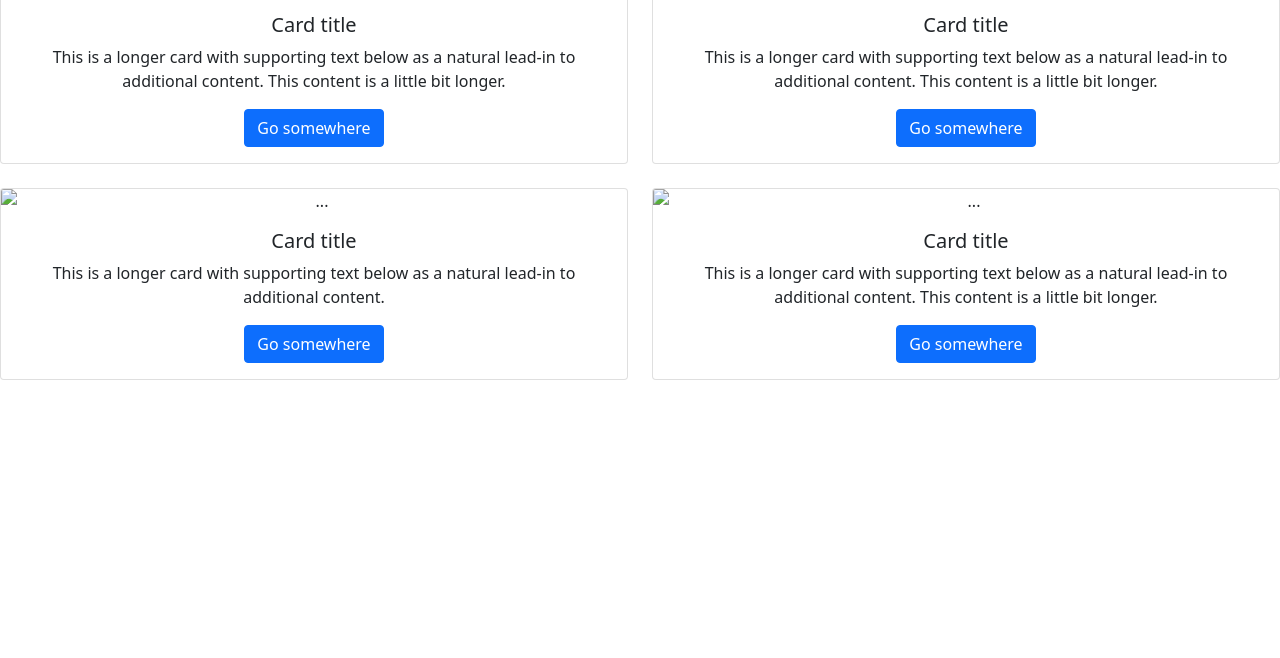
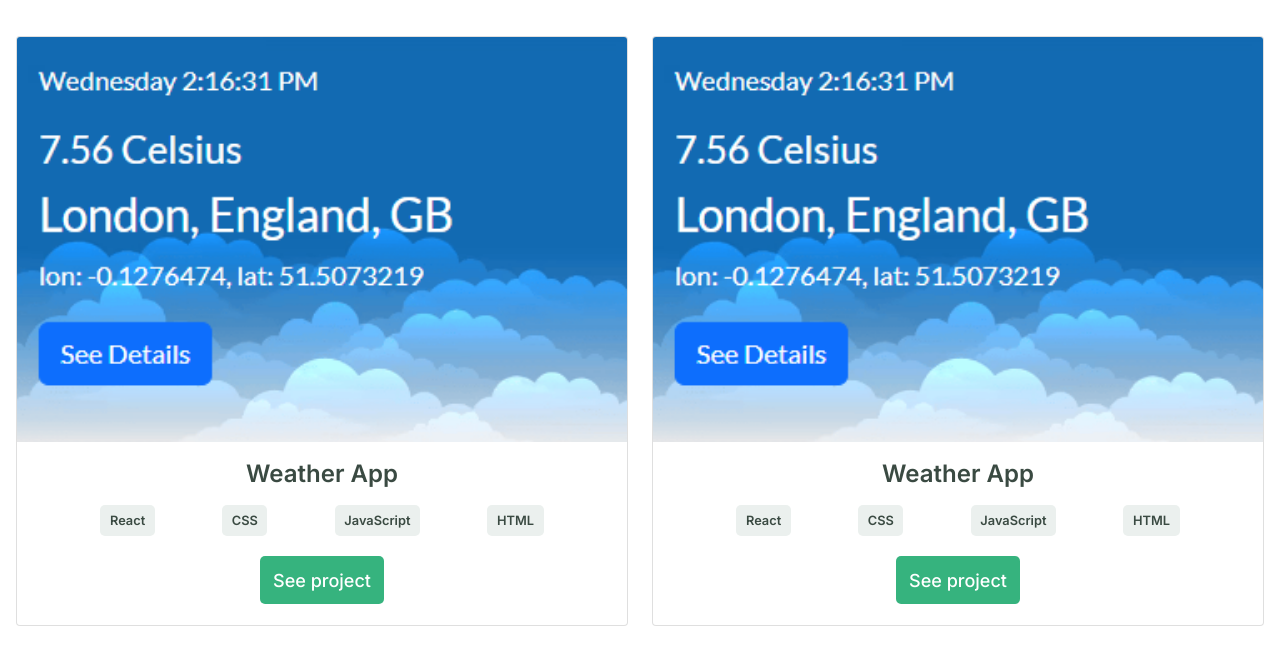
Before and after one commit to binyamolango/My_Portfolio, a website: page src/index.html in a window 1280 px wide. Shown: the part 714-1372 px from the top of the page. Before the commit the page ends 1094 px from the top, so only its background shows below. Drawn offline with nearby package versions, Linux system fonts and the light colour scheme.

Commit message:
Add style to cards

```diff
--- a/src/index.css
+++ b/src/index.css
@@ -19,6 +19,7 @@
   --tertiary-color: #EBF0EE;
   --quaternary-color: #C1C7D0;
   --social-color: #505F79;
+  --card-color: #3A4A42;
 }
 
 body {
@@ -101,3 +102,43 @@ img {
 }
 
 /* style the portfolio section */
+
+.portfolio {
+  margin-top: 2em;
+}
+
+.cards_cont {
+  padding: 2em 1em;
+}
+
+.card-title {
+  font: var(--card-title-font);
+  color: var(--card-color)
+}
+
+.card-text {
+  display: flex;
+  justify-content: space-evenly;
+  margin: 1em 0 2em 0;
+}
+
+.tag {
+  font: var(--card-tag-font);
+  color: var(--card-color);
+  background: var(--tertiary-color);
+  border-radius: 5px 5px;
+  padding: 0.5em 0.75em;
+}
+
+.project_btn {
+  font: var(--button-font);
+  color: #fff;
+  border-radius: 5px 5px;
+  background: var(--secondary-color);
+  padding: 0.75em;
+  text-decoration: none;
+}
+
+.project_btn_cont {
+  margin: 1em 0;
+}
--- a/src/index.html
+++ b/src/index.html
@@ -49,47 +49,39 @@
       <img src="../assets/Indicator.png" alt="line">
     </div>
 
-    <div class="row row-cols-1 row-cols-md-2 g-4">
+    <div class="row row-cols-1 row-cols-md-2 g-4 cards_cont">
       <div class="col">
         <div class="card">
-          <img src="..." class="card-img-top" alt="...">
+          <img src="../assets/weather_app.png" class="card-img-top" alt="weather_app_img">
           <div class="card-body">
-            <h5 class="card-title">Card title</h5>
-            <p class="card-text">This is a longer card with supporting text below as a natural lead-in to additional content. This content is a little bit longer.</p>
-            <a href="#" class="btn btn-primary">Go somewhere</a>
+            <h5 class="card-title">Weather App</h5>
+            <div class="card-text">
+              <div class="tag">React</div>
+              <div class="tag">CSS</div>
+              <div class="tag">JavaScript</div>
+              <div class="tag">HTML</div>
+            </div>
+            <div class="project_btn_cont">
+              <a href="#" class="project_btn">See project</a>
+            </div>
           </div>
         </div>
       </div>
 
       <div class="col">
         <div class="card">
-          <img src="..." class="card-img-top" alt="...">
+          <img src="../assets/weather_app.png" class="card-img-top" alt="weather_app_img">
           <div class="card-body">
-            <h5 class="card-title">Card title</h5>
-            <p class="card-text">This is a longer card with supporting text below as a natural lead-in to additional content. This content is a little bit longer.</p>
-            <a href="#" class="btn btn-primary">Go somewhere</a>
-          </div>
-        </div>
-      </div>
-
-      <div class="col">
-        <div class="card">
-          <img src="..." class="card-img-top" alt="...">
-          <div class="card-body">
-            <h5 class="card-title">Card title</h5>
-            <p class="card-text">This is a longer card with supporting text below as a natural lead-in to additional content.</p>
-            <a href="#" class="btn btn-primary">Go somewhere</a>
-          </div>
-        </div>
-      </div>
-
-      <div class="col">
-        <div class="card">
-          <img src="..." class="card-img-top" alt="...">
-          <div class="card-body">
-            <h5 class="card-title">Card title</h5>
-            <p class="card-text">This is a longer card with supporting text below as a natural lead-in to additional content. This content is a little bit longer.</p>
-            <a href="#" class="btn btn-primary">Go somewhere</a>
+            <h5 class="card-title">Weather App</h5>
+            <div class="card-text">
+              <div class="tag">React</div>
+              <div class="tag">CSS</div>
+              <div class="tag">JavaScript</div>
+              <div class="tag">HTML</div>
+            </div>
+            <div class="project_btn_cont">
+              <a href="#" class="project_btn">See project</a>
+            </div>
           </div>
         </div>
       </div>
```
Also changed, not shown: assets/weather_app.png (added).
